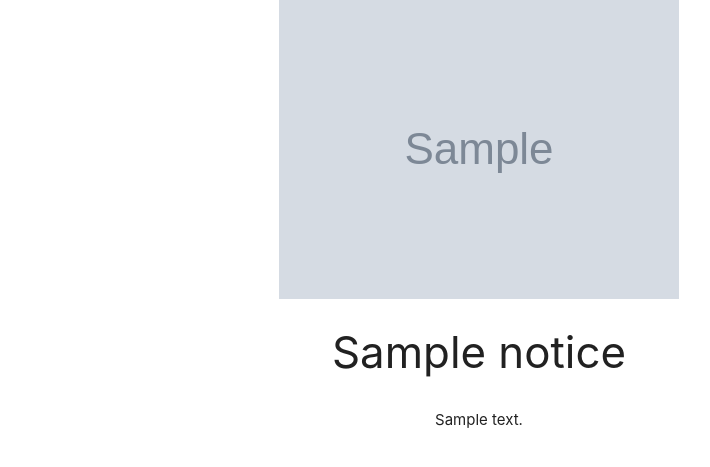
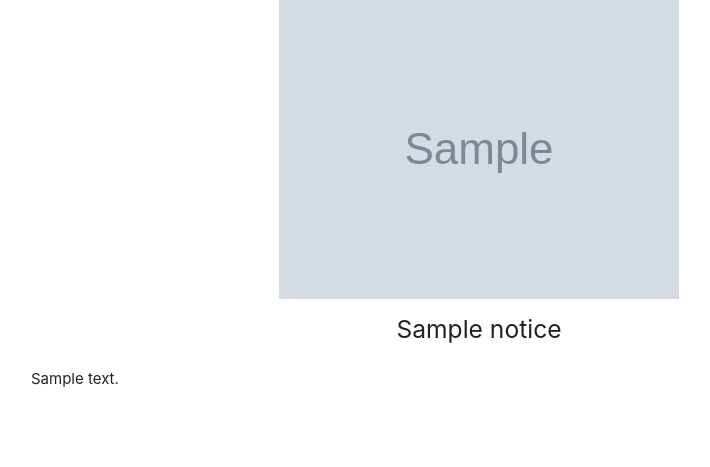
Before and after one commit to DyogoBendo/atividade-flask, a Flask app: page /notice/1 in a window 1280 px wide. Shown: the part 201-668 px from the top of the page, without its empty margins (161-871 px from the left). Run offline with Flask 2, Linux system fonts and the light colour scheme; tables that the repository leaves empty hold one stand-in row (values such as "Sample post"); grey boxes marked "Sample" are stand-in pictures; some libraries are stand-ins or nearby versions.

Commit message:
alterando subtitulo e texto

```diff
--- a/static/styles/show_notice.css
+++ b/static/styles/show_notice.css
@@ -3,3 +3,7 @@ main {
     align-items: center;
     flex-direction: column;
 }
+
+.text{
+    width: 70%;
+}
--- a/templates/show_notice.html
+++ b/templates/show_notice.html
@@ -35,11 +35,12 @@
         <h1>{{object.notice.title}}</h1>
         <span>{{object.notice.user}}</span>
         <img src="{{object.notice.image}}" alt="imagem de capa">
-        <h3>{{object.notice.subtitle}}</h3>
-
-        <p>
-            {{object.notice.text}}
-        </p>
+        <h5>{{object.notice.subtitle}}</h5>
+        <div class="text">
+            <p>
+                {{object.notice.text}}
+            </p>
+        </div>
     </main>
 
 </body>
```
